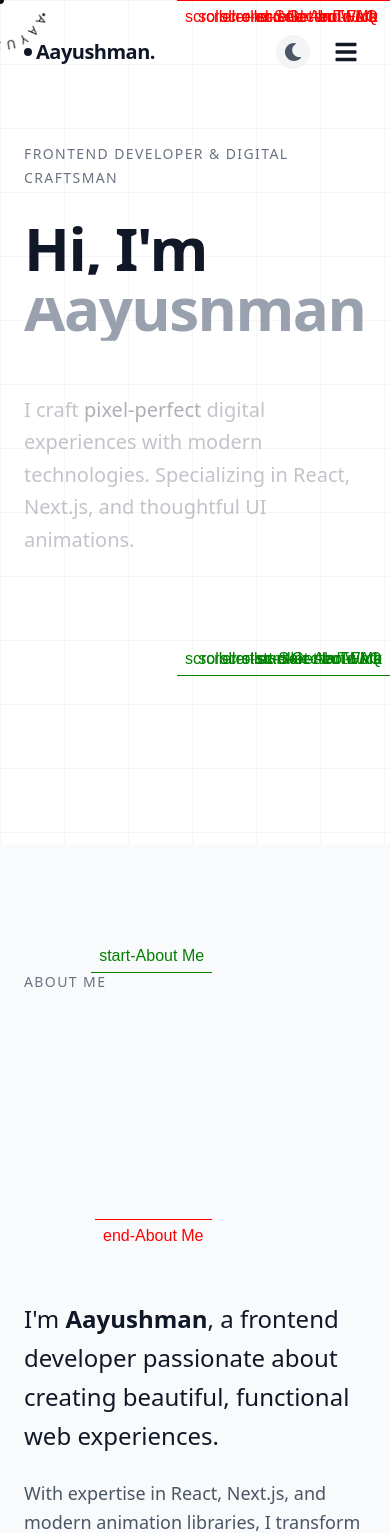
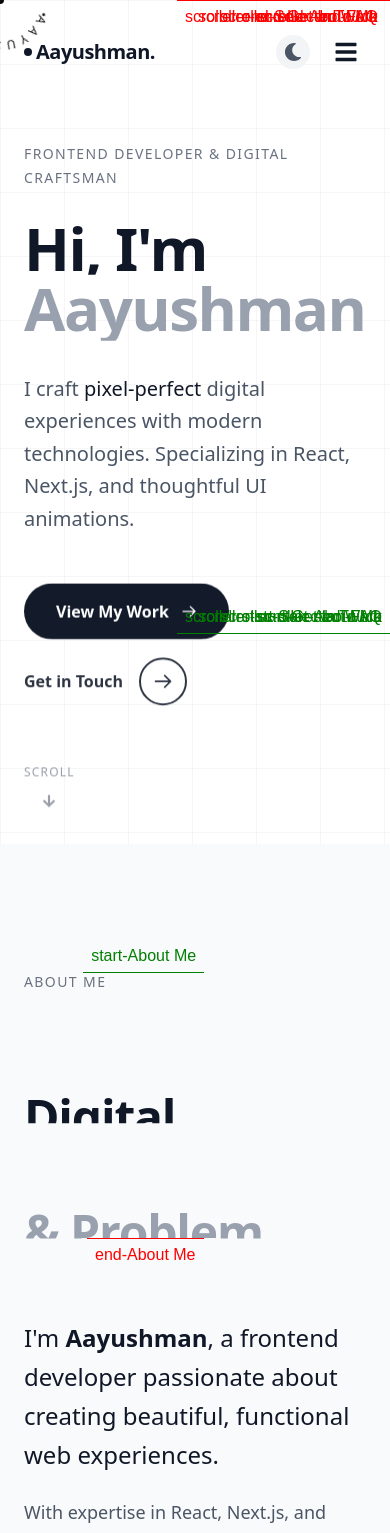
Before and after one commit to aayushman108/My-Portfolio, a Next.js app: page / in a window 390 px wide. Shown: the top 1533 px of the page. Built offline with nearby package versions, Linux system fonts and the light colour scheme.

Commit message:
style: enhance sectionHeader and hero section text reveal

```diff
--- a/src/app/globals.css
+++ b/src/app/globals.css
@@ -37,7 +37,7 @@
 }
 
 html {
-  scroll-behavior: smooth;
+  /* scroll-behavior: smooth; removed for Lenis */
 }
 
 body {
--- a/src/app/layout.tsx
+++ b/src/app/layout.tsx
@@ -3,6 +3,7 @@ import { Geist, Geist_Mono } from "next/font/google";
 import "./globals.css";
 import CustomCursor from "@/components/CustomCursor";
 import { ThemeProvider } from "@/components/theme-provider";
+import SmoothScroll from "@/components/SmoothScroll";
 
 const geistSans = Geist({
   variable: "--font-geist-sans",
@@ -35,8 +36,10 @@ export default function RootLayout({
           enableSystem
           disableTransitionOnChange
         >
-          <CustomCursor />
-          {children}
+          <SmoothScroll>
+            <CustomCursor />
+            {children}
+          </SmoothScroll>
         </ThemeProvider>
       </body>
     </html>
--- a/src/components/Hero.tsx
+++ b/src/components/Hero.tsx
@@ -10,7 +10,7 @@ const Hero = () => {
 
   useGSAP(
     () => {
-      const tl = gsap.timeline({ delay: 5 });
+      const tl = gsap.timeline({ delay: 4 });
 
       gsap.set(".hero-fade", { opacity: 0, y: 30 });
       gsap.set(".hero-cta-btn", { opacity: 0, y: 20 });
@@ -27,9 +27,9 @@ const Hero = () => {
       tl.to(
         ".hero-text-reveal",
         {
-          clipPath: "polygon(0% 100%, 100% 100%, 100% 0%, 0% 0%)",
+          y: 0,
           duration: 1.5,
-          stagger: 0.5,
+          // stagger: 0.5,
           ease: "power4.inOut",
         },
         "-=0.5"
@@ -44,7 +44,7 @@ const Hero = () => {
           duration: 1,
           ease: "power3.out",
         },
-        "-=0.8"
+        "-=0.2"
       );
 
       // 4. OTA Buttons Stagger
@@ -111,26 +111,26 @@ const Hero = () => {
           <h1 className="mb-8">
             {/* Wrapper 1 */}
             <div
-              className="hero-text-reveal"
+              className=""
               style={{
-                clipPath: "polygon(0 100%, 100% 100%, 100% 100%, 0 100%)",
+                clipPath: "polygon(0% 100%, 100% 100%, 100% 0%, 0% 0%)",
               }}
             >
-              <span className="block text-6xl md:text-7xl lg:text-8xl xl:text-9xl font-black text-gray-900 dark:text-white leading-[0.9] tracking-tight">
+              <p className=" hero-text-reveal translate-y-30 block text-6xl md:text-7xl lg:text-8xl xl:text-9xl font-black text-gray-900 dark:text-white leading-[0.9] tracking-tight">
                 Hi, I'm
-              </span>
+              </p>
             </div>
 
             {/* Wrapper 2 */}
             <div
-              className="hero-text-reveal"
+              className=""
               style={{
-                clipPath: "polygon(0 100%, 100% 100%, 100% 100%, 0 100%)",
+                clipPath: "polygon(0% 100%, 100% 100%, 100% 0%, 0% 0%)",
               }}
             >
-              <span className="block text-6xl md:text-7xl lg:text-8xl xl:text-9xl font-black leading-[1.1] tracking-tight text-gray-400 dark:text-gray-600">
+              <p className=" hero-text-reveal translate-y-30 block text-6xl md:text-7xl lg:text-8xl xl:text-9xl font-black leading-[1.1] tracking-tight text-gray-400 dark:text-gray-600">
                 Aayushman
-              </span>
+              </p>
             </div>
           </h1>
 
--- a/src/components/SectionHeader.tsx
+++ b/src/components/SectionHeader.tsx
@@ -26,21 +26,26 @@ export const SectionHeader = ({
 }: SectionHeaderProps) => {
   const containerRef = useRef<HTMLDivElement>(null);
 
-  useGSAP(() => {
-    gsap.to(".section-text-reveal", {
-      clipPath: "polygon(0% 100%, 100% 100%, 100% 0%, 0% 0%)",
-      duration: 1.5,
-      stagger: 0.2,
-      ease: "power4.inOut",
+  useGSAP(
+    () => {
+      const t1 = gsap.timeline({
         scrollTrigger: {
           trigger: containerRef.current,
-        start: "top 80%",
+          start: "top 75%",
           toggleActions: "play none none reverse",
           markers: true,
           id: label,
         },
       });
-  }, []);
+      t1.to(".section-text-reveal", {
+        y: 0,
+        duration: 1.5,
+        // stagger: 0.2,
+        ease: "power4.inOut",
+      });
+    },
+    { scope: containerRef }
+  );
 
   return (
     <div ref={containerRef} className={`mb-20 ${className}`}>
@@ -49,24 +54,22 @@ export const SectionHeader = ({
           <span className="text-sm font-medium tracking-widest uppercase text-gray-500 dark:text-gray-400 mb-4 block">
             {label}
           </span>
-          <h2 className="text-5xl md:text-6xl lg:text-7xl font-black text-gray-900 dark:text-white leading-[1.1] tracking-tight">
+          <h2 className="text-5xl md:text-6xl lg:text-7xl font-black text-gray-900 dark:text-white leading-[1.2] tracking-tight">
             <div
-              className="section-text-reveal"
               style={{
-                clipPath: "polygon(0 100%, 100% 100%, 100% 100%, 0 100%)",
+                clipPath: "polygon(0% 100%, 100% 100%, 100% 0%, 0% 0%)",
               }}
             >
-              {title}
+              <p className="section-text-reveal translate-y-20">{title}</p>
             </div>
             <div
-              className="section-text-reveal"
               style={{
-                clipPath: "polygon(0 100%, 100% 100%, 100% 100%, 0 100%)",
+                clipPath: "polygon(0% 100%, 100% 100%, 100% 0%, 0% 0%)",
               }}
             >
-              <span className="text-gray-400 dark:text-gray-600">
+              <p className="section-text-reveal translate-y-20 text-gray-400 dark:text-gray-600">
                 {subtitle}
-              </span>
+              </p>
             </div>
           </h2>
         </div>
--- /dev/null
+++ b/src/components/SmoothScroll.tsx
@@ -0,0 +1,40 @@
+"use client";
+
+import { useEffect } from "react";
+import Lenis from "lenis";
+import gsap from "gsap";
+import { ScrollTrigger } from "gsap/ScrollTrigger";
+
+export default function SmoothScroll({
+  children,
+}: {
+  children: React.ReactNode;
+}) {
+  useEffect(() => {
+    const lenis = new Lenis({
+      duration: 1.2,
+      easing: (t) => Math.min(1, 1.001 - Math.pow(2, -10 * t)),
+      orientation: "vertical",
+      gestureOrientation: "vertical",
+      smoothWheel: true,
+      wheelMultiplier: 1,
+      touchMultiplier: 2,
+      infinite: false,
+    });
+
+    lenis.on("scroll", ScrollTrigger.update);
+
+    gsap.ticker.add((time) => {
+      lenis.raf(time * 1000);
+    });
+
+    gsap.ticker.lagSmoothing(0);
+
+    return () => {
+      lenis.destroy();
+      gsap.ticker.remove(lenis.raf);
+    };
+  }, []);
+
+  return <>{children}</>;
+}
```
Also changed, not shown: src/app/template.tsx (+80 -24 lines). Lines whose indentation alone changed are shown as unchanged.
